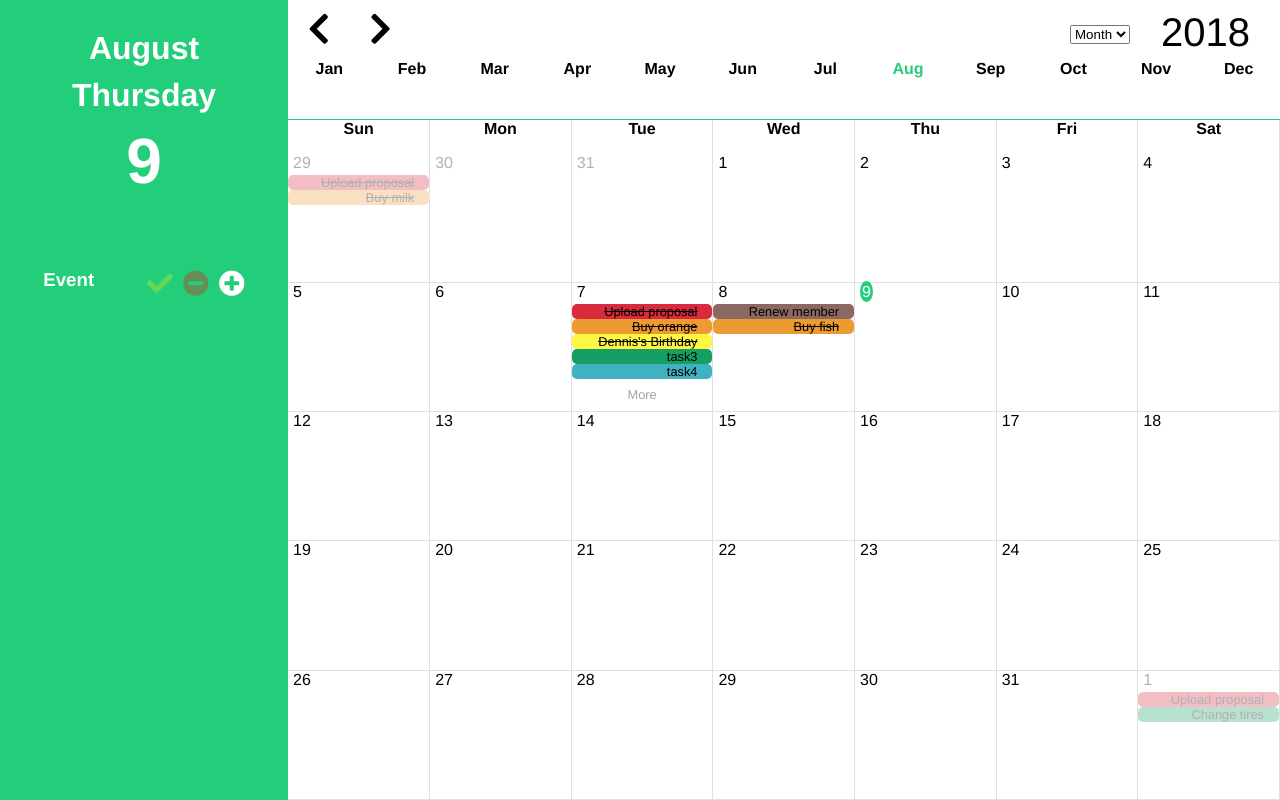
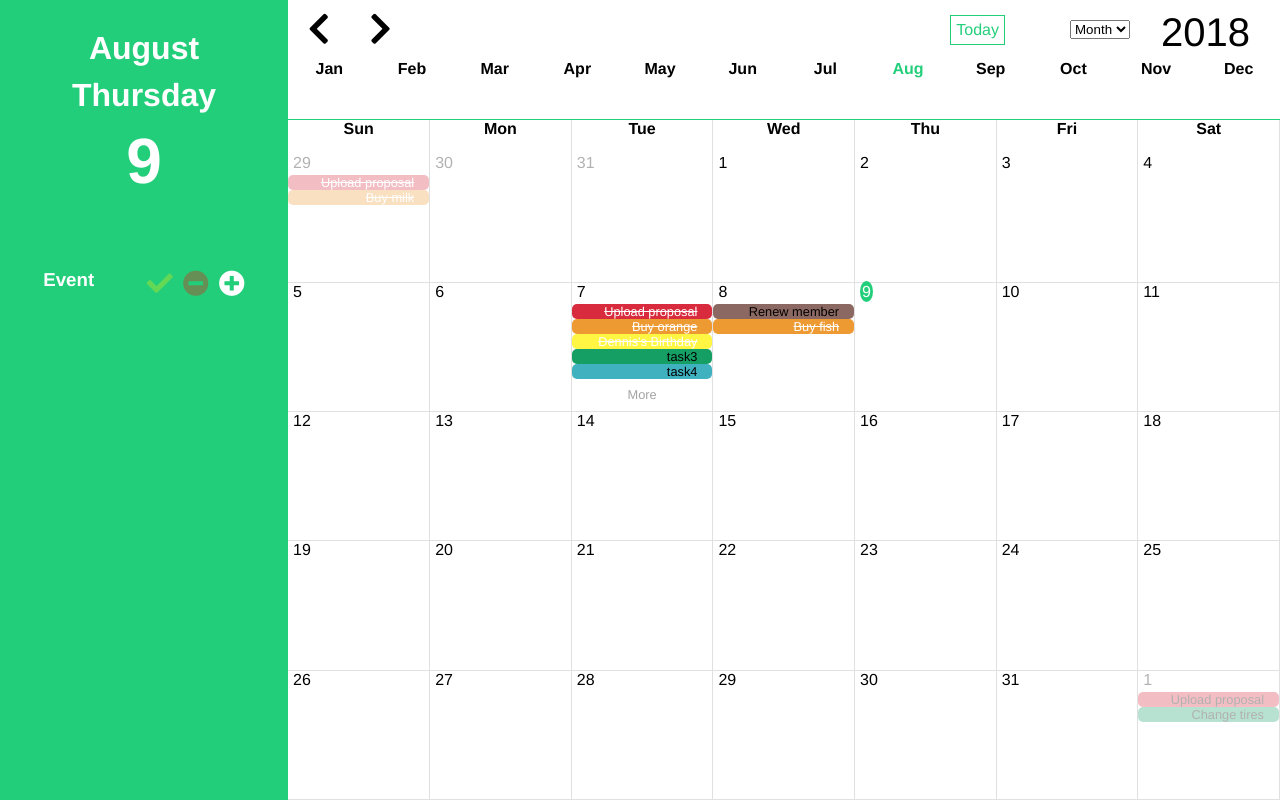
Before and after one commit to rosethorn999/calendar, a Vue app: page / in a window 1280 px wide. Built offline with nearby package versions, Linux system fonts and the light colour scheme.

Commit message:
calendar問題修正和新增今天button

```diff
--- a/src/components/Calendar.vue
+++ b/src/components/Calendar.vue
@@ -244,6 +244,7 @@ table {
     }
     .doneEvnet {
       text-decoration: line-through;
+      color: white;
     }
   }
 }
--- a/src/components/MenuBar.vue
+++ b/src/components/MenuBar.vue
@@ -2,6 +2,9 @@
   <div class="main">
   <button @click="MMModify(false)" class="buttonLeft"><i class="fas fa-chevron-left"></i></button>
   <button @click="MMModify(true)" class="buttonRight"><i class="fas fa-chevron-right"></i></button>
+  <div class="todayDate">
+    <p>Today</p>
+  </div>
   <select class="optionDate">
     <option>Month</option>
   </select>
@@ -76,10 +79,21 @@ export default {
     margin: 1% 2%;
     cursor: pointer;
   }
+  .todayDate {
+    position: absolute;
+    top: 0;
+    right: 0;
+    margin: 1.5% 275px;
+    border: 1px solid #23ce7b;
+    padding: 5px;
+    p {
+      color: #23ce7b;
+    }
+  }
   .optionDate {
     position: absolute;
     right: 0;
-    margin: 2.5% 150px;
+    margin: 2% 150px;
   }
   .displayYear {
     font-size: 2.5em;
--- a/src/components/Modal.vue
+++ b/src/components/Modal.vue
@@ -239,7 +239,7 @@ export default {
 }
 @mixin modalItemP {
   text-align: end;
-  width: 25%;
+  width: 15%;
   display: inline-block;
 }
 @mixin modalSelect {
@@ -256,15 +256,15 @@ export default {
   }
   .dateYears {
     height: 25px;
-    width: 20%;
+    width: 25%;
   }
   .dateMonth {
     height: 25px;
-    width: 10%;
+    width: 15%;
   }
   .dateDay {
     height: 25px;
-    width: 10%;
+    width: 15%;
   }
 }
 .modalCaption {
@@ -274,7 +274,7 @@ export default {
   }
   input {
     @include modalSelect;
-    width: 60%;
+    width: 75%;
     height: 25px;
   }
 }
```
